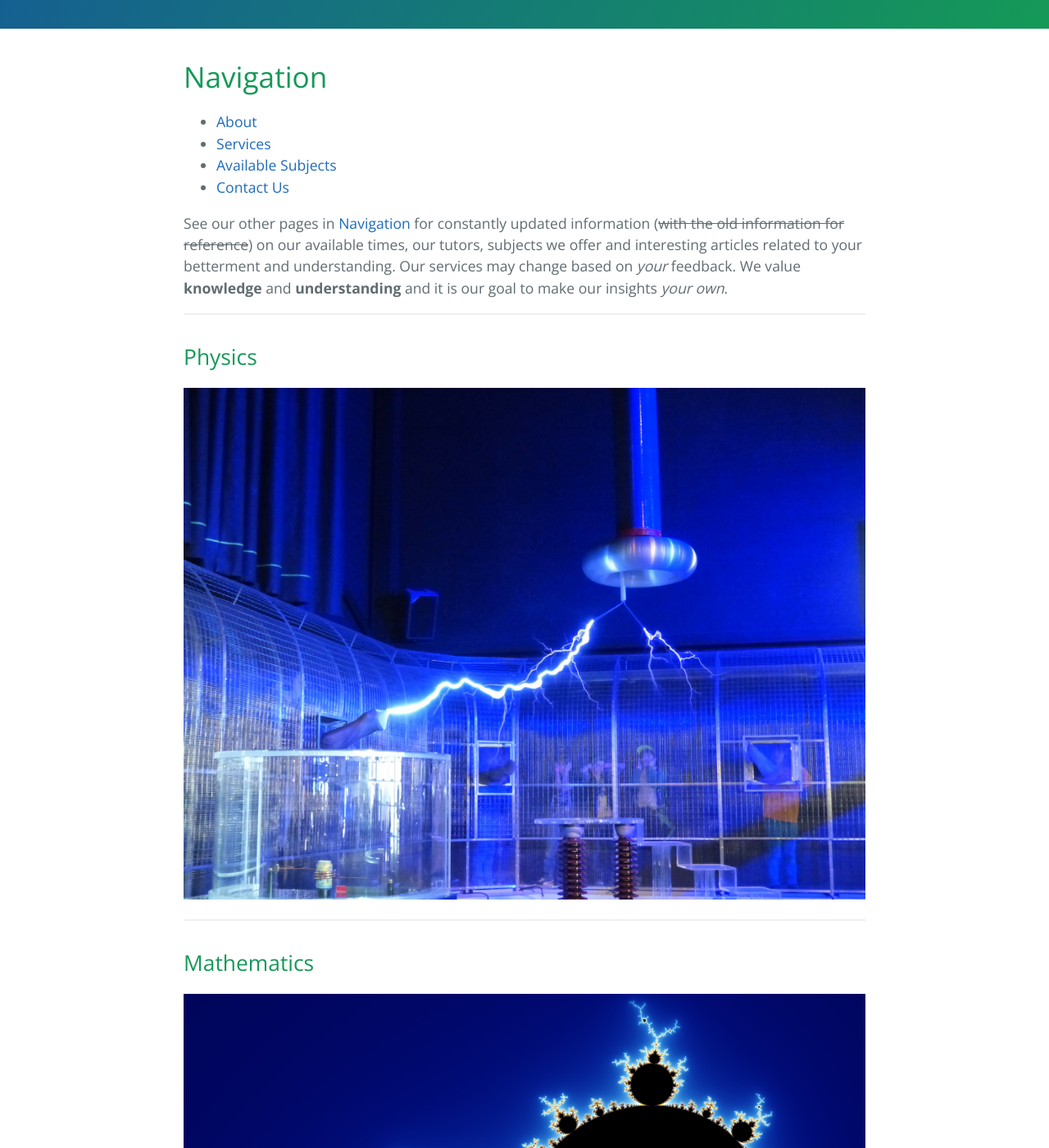
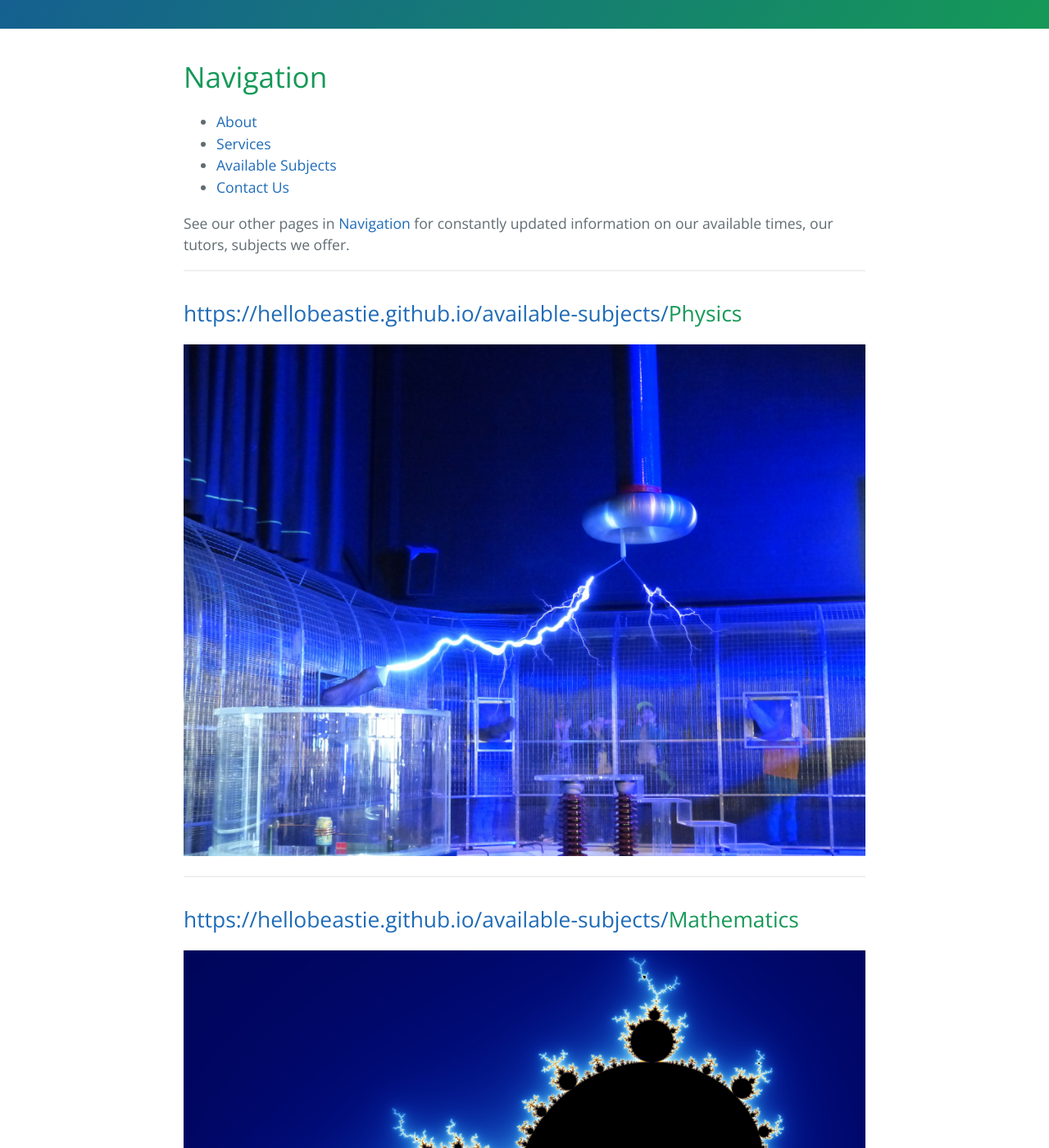
Before and after one commit to HelloBeastie/HelloBeastie.github.io, a Jekyll site: the page built from index.md, in a window 1280 px wide and 1400 px high, scrolled down 348 px. Shown: the whole window at 82% size. Built offline with Jekyll 4.4.1, drawn with Linux system fonts in a browser that asks for light colours; our own code applies the rules of GitHub Pages for plain Markdown files; some of the changed text lies outside the part shown.

Commit message:
Q edit Nav page (hyperlinks?) and availability brag change

```diff
--- a/index.md
+++ b/index.md
@@ -13,23 +13,23 @@ layout: default
 * [Articles](articles)
 {:/comment}
 
-See our other pages in [Navigation](#navigation) for constantly updated information (~~with the old information for reference~~) on our available times, our tutors, subjects we offer and interesting articles related to your betterment and understanding. Our services may change based on _your_ feedback. We value **knowledge** and **understanding** and it is our goal to make our insights _your own_.
+See our other pages in [Navigation](#navigation) for constantly updated information on our available times, our tutors, subjects we offer.
 
 * * *
-## [](#Physics)Physics
-![](https://cdn.rawgit.com/HelloBeastie/HelloBeastie.github.io/master/_includes/Tesla%20Coil.jpg)
+## [https://hellobeastie.github.io/available-subjects/](#Physics)Physics
+![https://hellobeastie.github.io/available-subjects/](https://cdn.rawgit.com/HelloBeastie/HelloBeastie.github.io/master/_includes/Tesla%20Coil.jpg)
 
 * * *
-## [](#Mathematics)Mathematics
-![](https://cdn.rawgit.com/HelloBeastie/HelloBeastie.github.io/master/_includes/Mathematics.jpg)
+## [https://hellobeastie.github.io/available-subjects/](#Mathematics)Mathematics
+![https://hellobeastie.github.io/available-subjects/](https://cdn.rawgit.com/HelloBeastie/HelloBeastie.github.io/master/_includes/Mathematics.jpg)
 
 * * *
-## [](#Chemistry)Chemistry
-![](https://cdn.rawgit.com/HelloBeastie/HelloBeastie.github.io/master/_includes/Molecule.png)
+## [https://hellobeastie.github.io/available-subjects/](#Chemistry)Chemistry
+![https://hellobeastie.github.io/available-subjects/](https://cdn.rawgit.com/HelloBeastie/HelloBeastie.github.io/master/_includes/Molecule.png)
 
 * * *
-## [](#Biology)Biology
-![](https://cdn.rawgit.com/HelloBeastie/HelloBeastie.github.io/master/_includes/Microorganism.jpg)
+## [https://hellobeastie.github.io/available-subjects/](#Biology)Biology
+![https://hellobeastie.github.io/available-subjects/](https://cdn.rawgit.com/HelloBeastie/HelloBeastie.github.io/master/_includes/Microorganism.jpg)
 
 * * *
 {::comment}
```
Also changed, not shown: about.md (+1 -2 lines).
